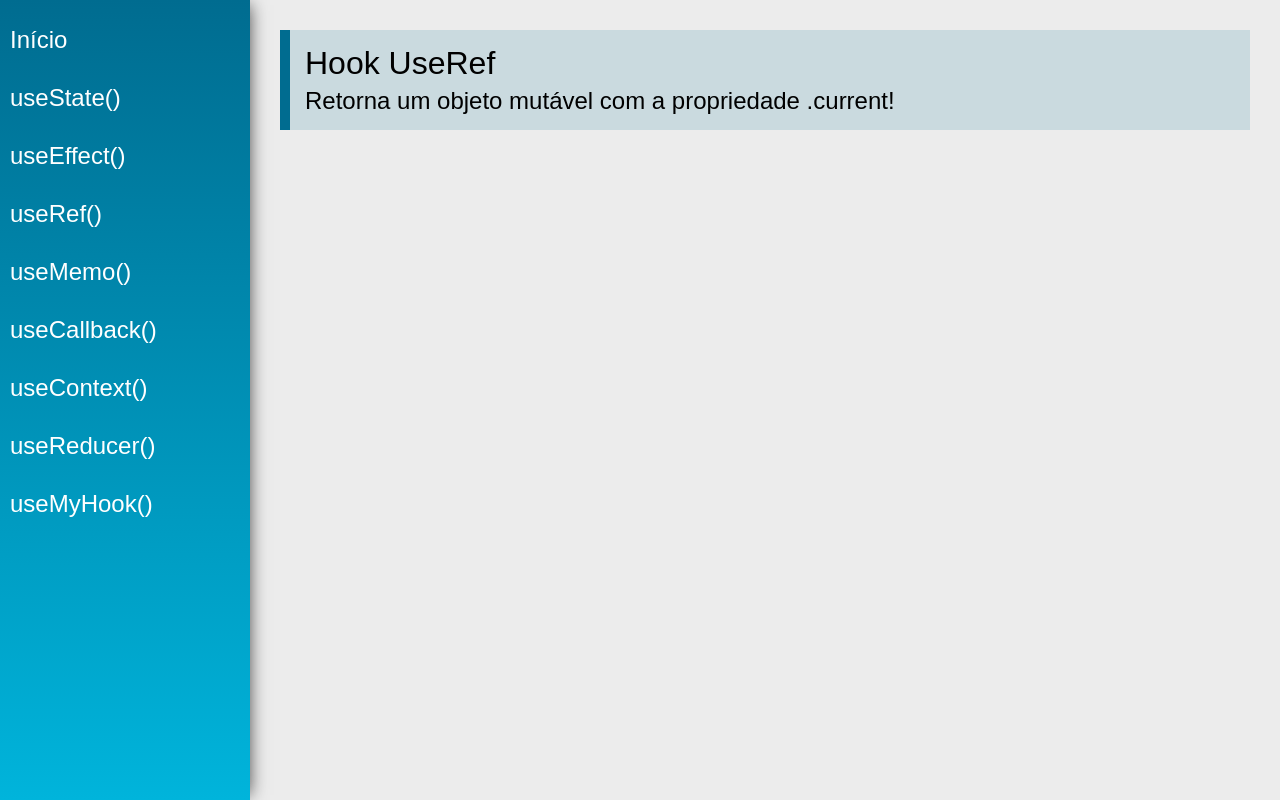
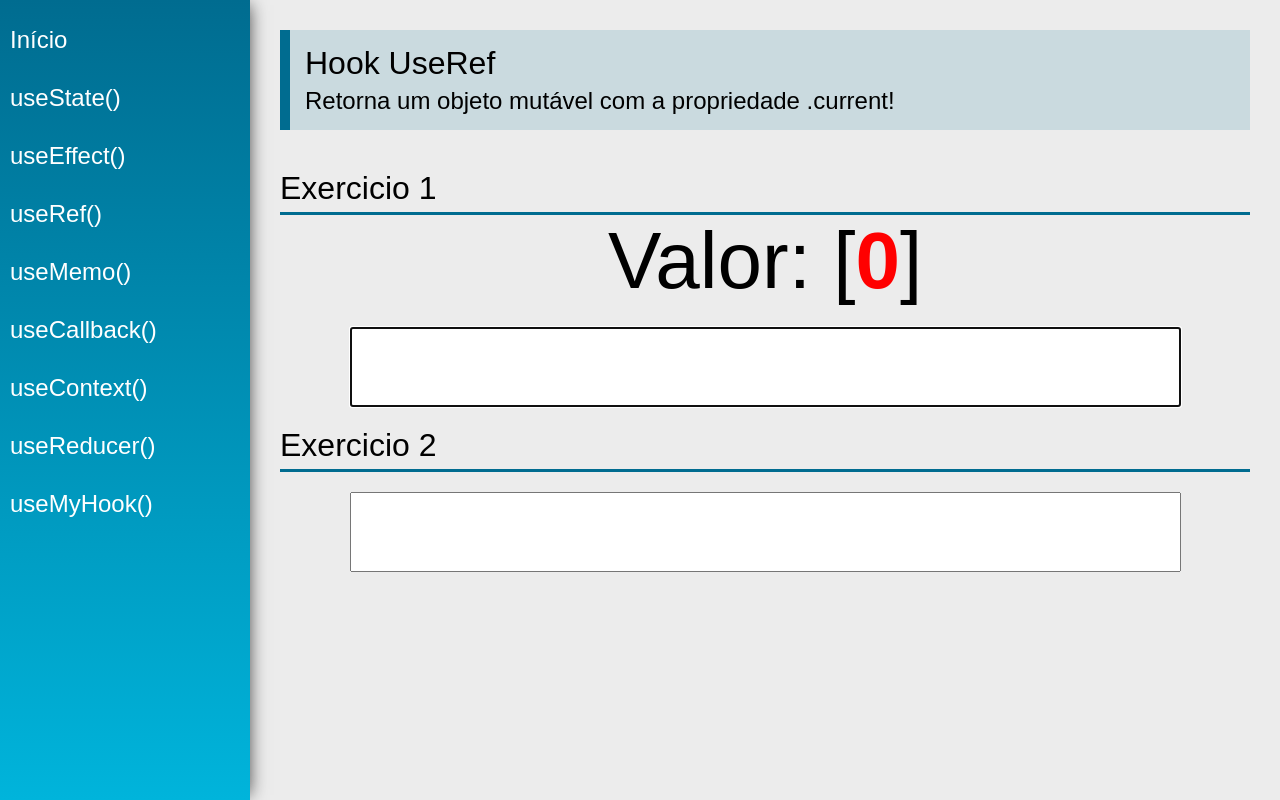
Before and after one commit to Guilherme-Castello-Clear/react-hooks, a React (Create React App) app: page /useRef in a window 1280 px wide. Built offline with nearby package versions, Linux system fonts and the light colour scheme.

Commit message:
Feat: Added useRef

```diff
--- a/src/views/examples/UseRef.jsx
+++ b/src/views/examples/UseRef.jsx
@@ -1,13 +1,60 @@
-import React from 'react'
+import React, { useEffect, useRef, useState } from 'react'
 import PageTitle from '../../components/layout/PageTitle'
+import SectionTitle from '../../components/layout/SectionTitle'
+
+const merge = function(s1, s2){
+    return [...s1].map(function(e, i){
+        return `${e}${s2[i] || ''}`
+    }).join('');
+}
 
 const UseRef = (props) => {
+    const [value1, setValue1] = useState('')
+    const [value2, setValue2] = useState('')
+
+    const count = useRef(0)
+    const myInput1 = useRef(null)
+    const myInput2 = useRef(null)
+
+
+
+    console.log(myInput1.current)
+
+    useEffect(function(){
+        count.current += 1
+        myInput2.current.focus()
+    }, [value1])
+
+    useEffect(function(){
+        count.current += 1
+        myInput1.current.focus()
+
+    }, [value2])
+
+
+
+
     return (
         <div className="UseRef">
             <PageTitle
                 title="Hook UseRef"
                 subtitle="Retorna um objeto mutável com a propriedade .current!"
             />
+            <SectionTitle title='Exercicio 1'></SectionTitle>
+            <div className="center">
+                <div>
+                    <span className="text">Valor: </span>
+                    <span className="text">{merge(value1, value2)} [</span>
+                    <span className="text red">{count.current}</span>
+                    <span className="text">]</span>
+                </div>
+                <input type="text" ref={myInput1} className="input" value={value1} onChange={e=> setValue1(e.target.value)}/>
+            </div>
+
+            <SectionTitle title='Exercicio 2'></SectionTitle>
+            <div className="center">
+                <input type="text" ref={myInput2} className="input" value={value2} onChange={e => setValue2(e.target.value)}/>
+            </div>
         </div>
     )
 }
```
